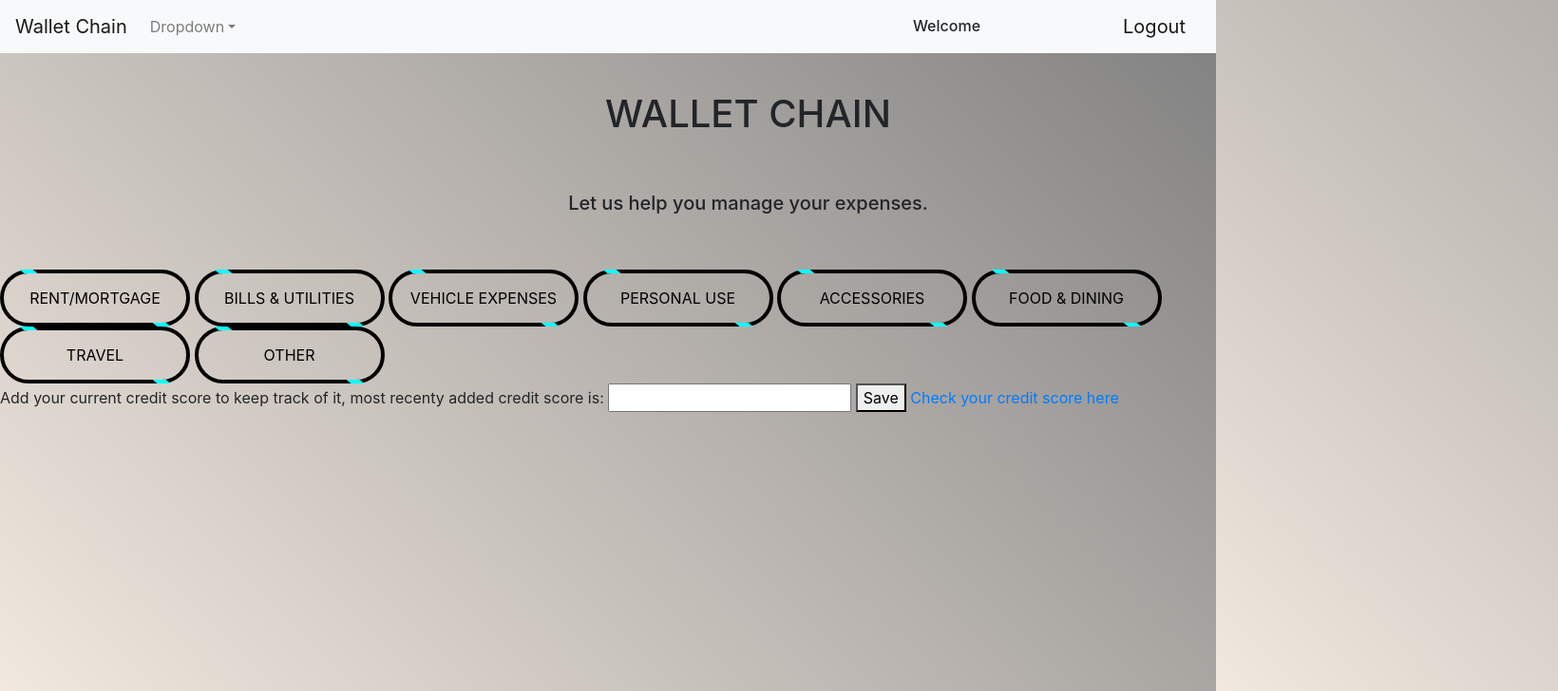
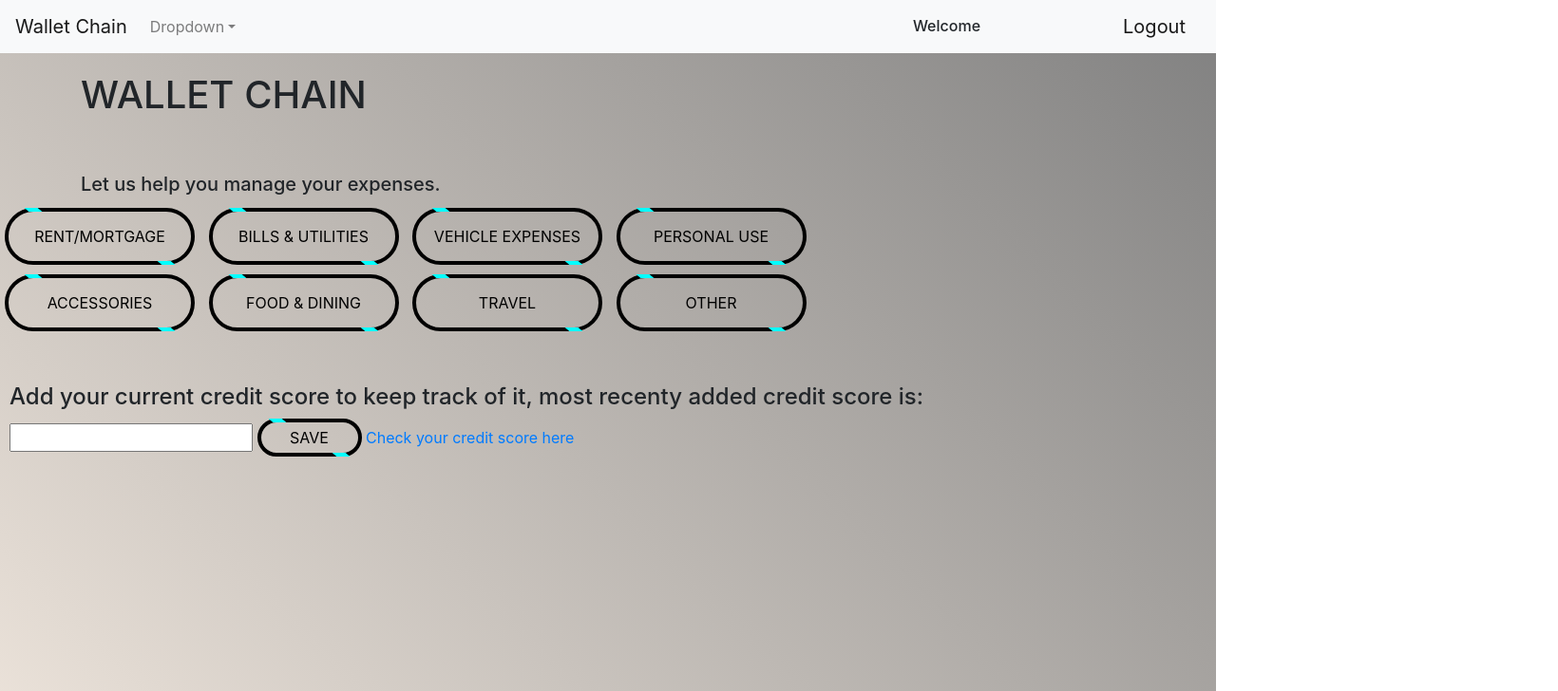
Before and after one commit to noormir1295/Expense-Management, a website: page public/members.html in a window 1280 px wide. Shown: the top 728 px of the page at 95% size, 1640 px wide, since content can reach past the window. Drawn offline with nearby package versions, Linux system fonts and the light colour scheme; no server answers.

Commit message:
updating css

```diff
--- a/public/members.html
+++ b/public/members.html
@@ -42,7 +42,7 @@
       </div>
     </div>
     <div class="logout-btn">
-      <a class="navbar-brand" href="/logout">
+      <a class="navbar-brand" href="/login.html">
         Logout
       </a>
     </div>
@@ -67,21 +67,26 @@
   </div>
 
   <div class="category-title">
+    <div class="buttongroup1">
       <button class="category-btn" id="1">Rent/Mortgage</button>
       <button class="category-btn" id="2">Bills & Utilities</button>
       <button class="category-btn" id="3">Vehicle Expenses</button>
       <button class="category-btn" id="4">Personal Use</button>
+    </div>
+    <div class="buttongroup2">
       <button class="category-btn" id="5">Accessories</button>
       <button class="category-btn" id="6">Food & Dining</button>
       <button class="category-btn" id="7">Travel</button>
       <button class="category-btn" id="8">Other</button>
     </div>
 
-  <div>
-    Add your current credit score to keep track of it, most recenty added credit score is:
+  </div>
+
+  <div class="creditDiv">
+    <h4>Add your current credit score to keep track of it, most recenty added credit score is:</h4>
     <span id="creditOutput"></span>
     <input type="number" id="creditInput">
-    <button id="credit-btn">Save</button>
+    <button class="saveBtn" id="credit-btn">Save</button>
     <a target="_blank" href="https://www.creditkarma.com/">Check your credit score here</a>
   </div>
 
--- a/public/stylesheets/style.css
+++ b/public/stylesheets/style.css
@@ -21,7 +21,7 @@ form.login {
 }
 
 body {
-    height: 110vh;
+    height: 130vh;
 
   background:
   linear-gradient( 45deg, linen,  grey );
@@ -29,13 +29,7 @@ body {
 
 }
 
-.container {
- display: inline block;
- text-align: center;
- margin-left: 500px;
- padding: 20px;
- padding-bottom: 50px;
-}
+
 
 .mainTitle {
   padding-bottom: 50px;
@@ -63,6 +57,7 @@ body {
   font-size: 16px;
   position: relative;
   border-radius: 30px;
+  margin: 5px;
 }
 .category-btn::before,.category-btn::after {
   content: "";
@@ -89,3 +84,49 @@ body {
 .category-btn:hover::after {
   right: 80%;
 }
+
+
+.creditDiv {
+padding-top: 50px;
+margin-left: 10px;
+}
+
+.saveBtn {
+  width: 110px;
+  height: 40px;
+  background: none;
+  border: 4px solid;
+  color:  black;
+  font-weight: 700px;
+  text-transform: uppercase;
+  cursor: pointer;
+  font-size: 16px;
+  position: relative;
+  border-radius: 30px;
+
+}
+.saveBtn::before,.saveBtn::after {
+  content: "";
+  position: absolute;
+  width: 14px;
+  height: 4px;
+  background: cyan;
+  transform: skewX(50deg);
+  transition: .4s linear;
+}
+.saveBtn::before {
+  top: -4px;
+  left: 10%;
+}
+.saveBtn::after {
+  bottom: -4px;
+  right: 10%;
+}
+
+.saveBtn:hover::before {
+  left: 80%;
+}
+
+.saveBtn:hover::after {
+  right: 80%;
+}
```
Lines whose indentation alone changed are shown as unchanged.
